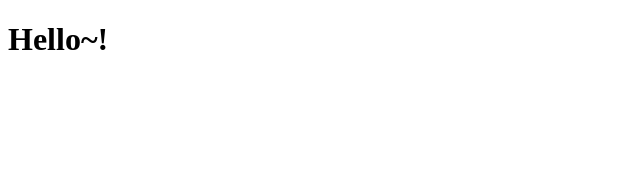
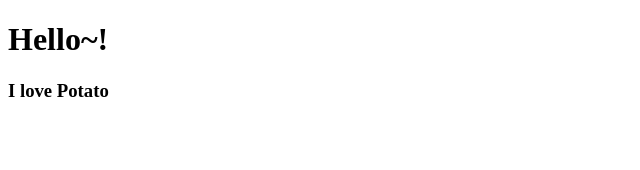
Before and after one commit to youmw99/reactCloneCoding-movieWeb-, a React (Create React App) app: page / in a window 1280 px wide. Shown: the top 170 px of the page, without its empty margins (0-640 px from the left). Built offline with nearby package versions, Linux system fonts and the light colour scheme.

Commit message:
nomad 2.0 what is jsx and component

```diff
--- a/src/App.js
+++ b/src/App.js
@@ -1,9 +1,11 @@
 import React from 'react';
+import Potato from "./Potato";
 
 function App() {
   return (
     <div className="App">
       <h1>Hello~!</h1>
+      <Potato />
     </div>
   );
 }
--- /dev/null
+++ b/src/Potato.js
@@ -0,0 +1,8 @@
+import React from "react";
+
+function Potato()
+{
+  return <h3>I love Potato</h3>;
+}
+
+export default Potato;
```
Also changed, not shown: src/index.js (+5 -3 lines).
